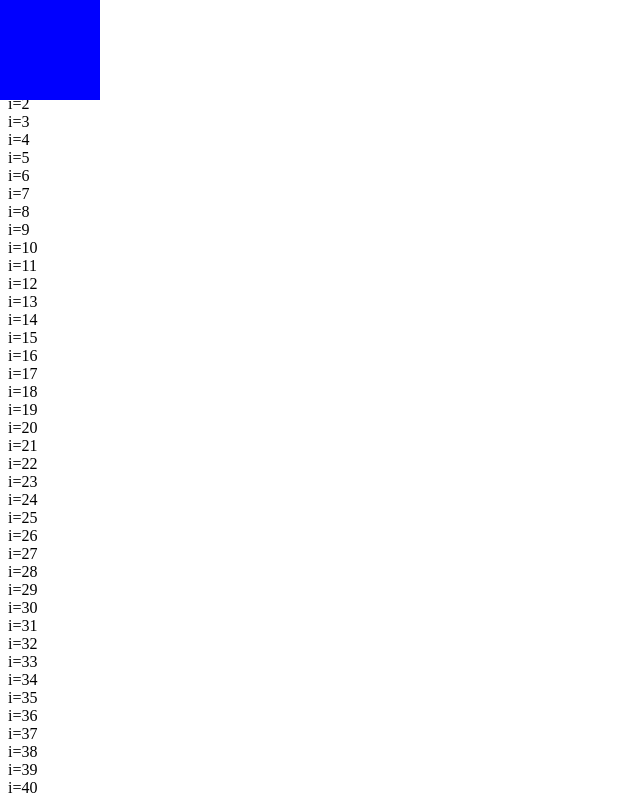
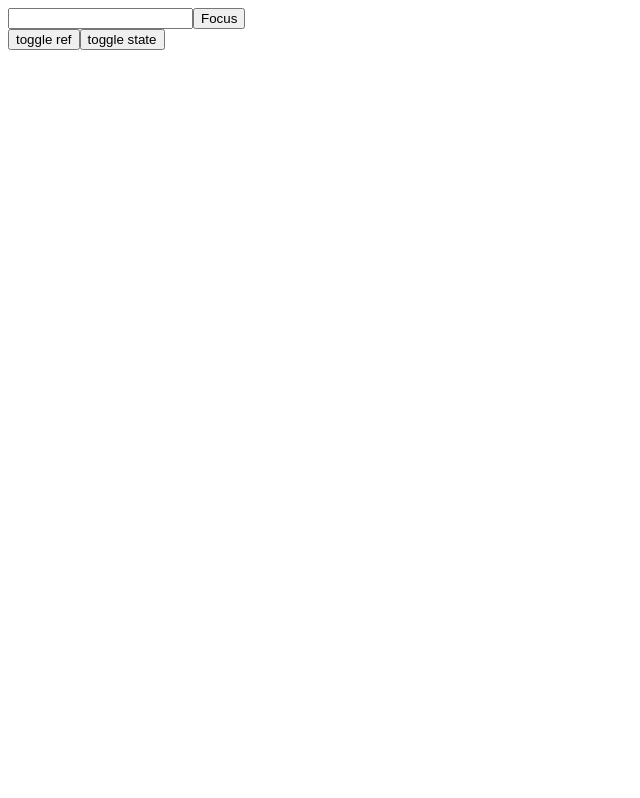
Before and after one commit to Gitlalala1/hooks, a React (Create React App) app: page / in a window 1280 px wide. Shown: the top 798 px of the page, without its empty margins (0-640 px from the left). Built offline with nearby package versions, Linux system fonts and the light colour scheme.

Commit message:
useRef. Не рендерит компоненту

```diff
--- a/src/App.js
+++ b/src/App.js
@@ -1,80 +1,40 @@
-import React, { useState, useEffect, useLayoutEffect, useMemo } from "react";
+import React, {
+	useState,
+	useEffect,
+	useLayoutEffect,
+	useRef,
+	useMemo,
+} from "react";
 
-const useCharacterPosition = (step) => {
-	const [left, setLeft] = useState(0);
-	const [top, setTop] = useState(0);
-
-	useEffect(() => {
-		const handleKeyDown = (event) => {
-			switch (event.key) {
-				case "ArrowLeft":
-					setLeft((prev) => prev - step);
-					break;
-				case "ArrowRight":
-					setLeft((prev) => prev + step);
-					break;
-				case "ArrowUp":
-					setTop((prev) => prev - step);
-					break;
-				case "ArrowDown":
-					setTop((prev) => prev + step);
-					break;
-			}
-		};
-
-		document.addEventListener("keydown", handleKeyDown);
-		return () => {
-			document.removeEventListener("keydown", handleKeyDown);
-		};
-	}, [step]);
-
-	return [left, top];
-};
-const initialStyle = {
-	background: "blue",
-	width: 100,
-	height: 100,
-	position: "absolute",
-	left: 0,
-	top: 0,
-	transition: ".1s",
-};
 const App = () => {
-	const [left, top] = useCharacterPosition(50);
-	//const [style, setStyle] = useState(initialStyle);
-
-	const style = useMemo(() => {
-		return {
-			...initialStyle,
-			left,
-			top,
-		};
-	}, [left, top]);
-
-	// useLayoutEffect(() => {
-	// 	setStyle((prev) => ({
-	// 		...prev,
-	// 		top,
-	// 		left,
-	// 	}));
-	// }, [left, top]);
-
-	const generateBlocks = (count) => {
-		const divs = [];
-		for (let i = 0; i < count; i++) {
-			divs.push(<div>i={i}</div>);
-		}
-		return divs;
+	const inputRef = useRef();
+	const toggleRef = useRef(false);
+	const [toogleState, setToggleState] = useState(false);
+	const onFocus = () => {
+		inputRef.current.focus();
 	};
-
+	const onChange = (e) => {
+		if (e.target.value === "blur") inputRef.current?.blur();
+	};
+	const changeToggleRef = () => {
+		toggleRef.current = !toggleRef.current;
+		console.log("toggle ref");
+	};
+	const changeToggleState = () => {
+		setToggleState((prev) => !prev);
+		console.log("toggle state");
+	};
+	console.log("render");
 	return (
 		<div>
-			<h3>
-				[{left},{top}]
-			</h3>
-			<div style={style}></div>
-			{generateBlocks(15000)}
+			<input type="text" ref={inputRef} onChange={onChange} />
+			<button onClick={onFocus}>Focus</button>
+			<div>
+				<button onClick={changeToggleRef}>toggle ref</button>
+				<button onClick={changeToggleState}>toggle state</button>
+			</div>
 		</div>
 	);
 };
+
 export default App;
```
